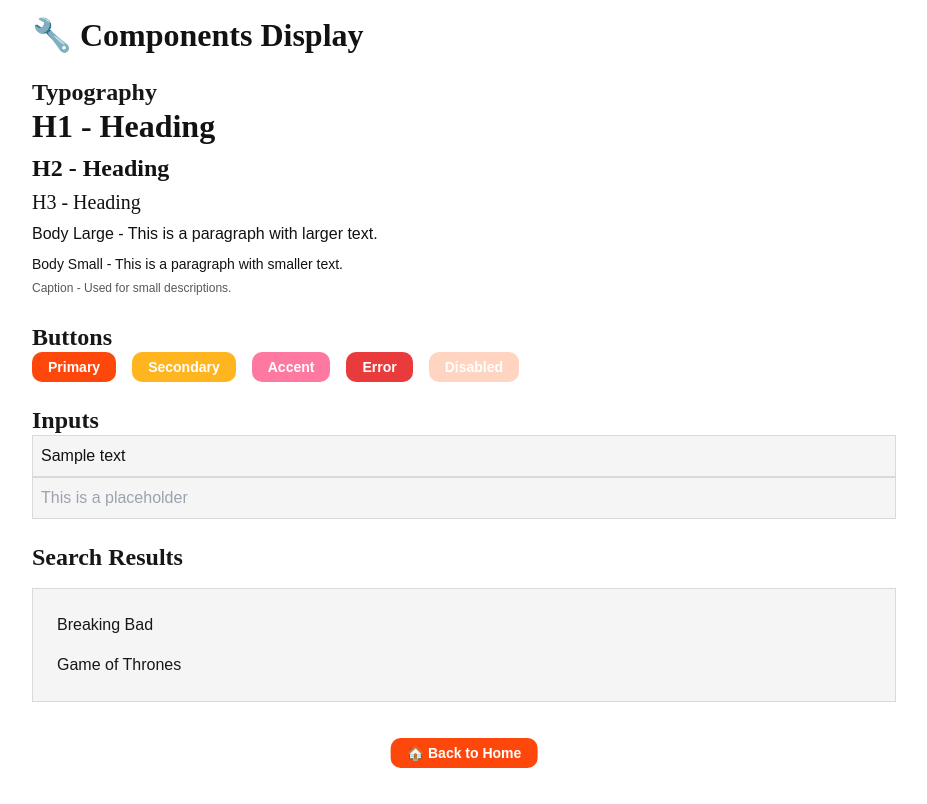
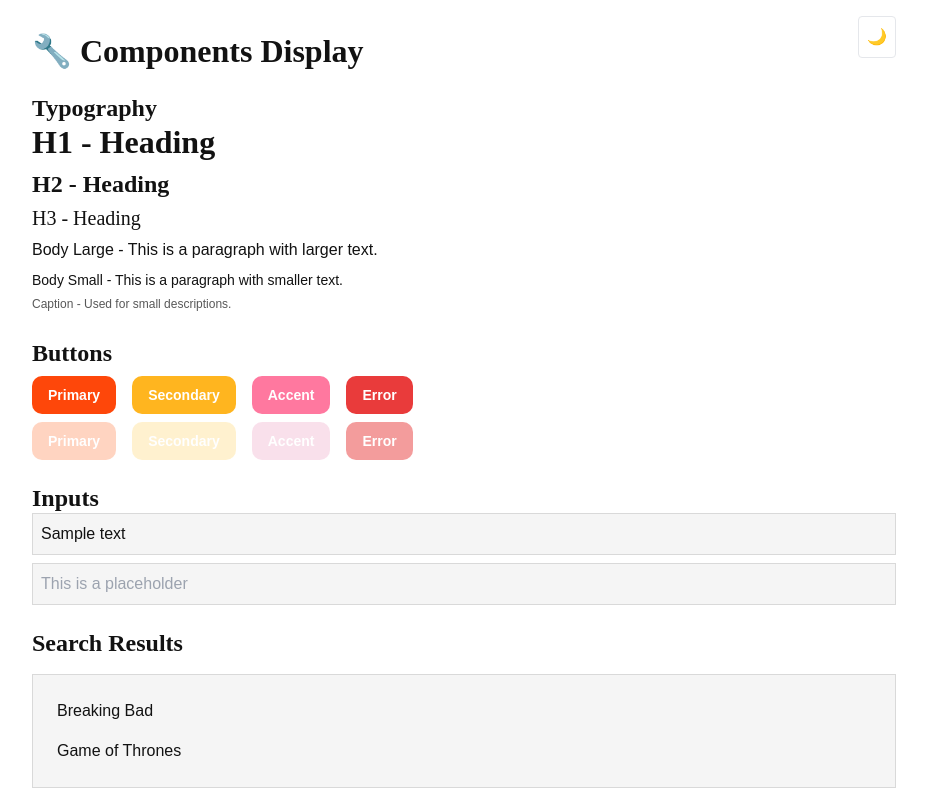
Before and after one commit to claireszt/tv-tracker, a Next.js app: page /components-display in a window 1280 px wide. Shown: the whole page, without its empty margins (176-1103 px from the left). Built offline with nearby package versions, Linux system fonts and the light colour scheme.

Commit message:
feature(ui): add dark mode toggle with local storage persistence on components page

```diff
--- a/src/app/components-display/page.tsx
+++ b/src/app/components-display/page.tsx
@@ -3,39 +3,60 @@
 import Button from "@/components/Button";
 import Input from "@/components/Input";
 import SearchResults from "@/components/SearchResults";
-import Link from "next/link";
-import { useState } from "react";
+import { useEffect, useState } from "react";
 
 export default function ComponentsDisplay() {
   const [inputValue, setInputValue] = useState("Sample text");
+  const [isDarkMode, setIsDarkMode] = useState(false);
+
+  useEffect(() => {
+    // Check user preference from local storage
+    const storedTheme = localStorage.getItem("theme");
+    if (storedTheme === "dark") {
+      setIsDarkMode(true);
+      document.documentElement.classList.add("dark");
+    }
+  }, []);
+
+  const toggleTheme = () => {
+    setIsDarkMode((prev) => !prev);
+    if (!isDarkMode) {
+      document.documentElement.classList.add("dark");
+      localStorage.setItem("theme", "dark");
+    } else {
+      document.documentElement.classList.remove("dark");
+      localStorage.setItem("theme", "light");
+    }
+  };
 
   return (
+    <div className="min-h-screen bg-light-background dark:bg-dark-background text-light-text dark:text-dark-text">
       <div className="max-w-4xl mx-auto p-m space-y-m relative">
-      <h1 className="text-h1 mobile:text-h1-mobile font-heading text-light-text">
-        🔧 Components Display
-      </h1>
+        {/* Theme Toggle Button */}
+        <button
+          onClick={toggleTheme}
+          className="absolute top-4 right-4 p-2 border rounded bg-light-background dark:bg-dark-background text-light-text dark:text-dark-text"
+        >
+          {isDarkMode ? "☀️" : "🌙"}
+        </button>
+
+        <h1 className="text-h1 mobile:text-h1-mobile font-heading">🔧 Components Display</h1>
 
         {/* Typography Display */}
         <section>
           <h2 className="text-h2 mobile:text-h2-mobile font-heading mt-l">Typography</h2>
 
           <div className="space-y-s">
-          <h1 className="text-h1 mobile:text-h1-mobile font-heading text-light-text">
-            H1 - Heading
-          </h1>
-          <h2 className="text-h2 mobile:text-h2-mobile font-heading text-light-text">
-            H2 - Heading
-          </h2>
-          <h3 className="text-h3 mobile:text-h3-mobile font-heading text-light-text">
-            H3 - Heading
-          </h3>
-          <p className="text-body-lg mobile:text-body-lg-mobile font-body text-light-text">
+            <h1 className="text-h1 mobile:text-h1-mobile font-heading">H1 - Heading</h1>
+            <h2 className="text-h2 mobile:text-h2-mobile font-heading">H2 - Heading</h2>
+            <h3 className="text-h3 mobile:text-h3-mobile font-heading">H3 - Heading</h3>
+            <p className="text-body-lg mobile:text-body-lg-mobile font-body">
               Body Large - This is a paragraph with larger text.
             </p>
-          <p className="text-body-sm mobile:text-body-sm-mobile font-body text-light-text">
+            <p className="text-body-sm mobile:text-body-sm-mobile font-body">
               Body Small - This is a paragraph with smaller text.
             </p>
-          <span className="text-caption mobile:text-caption-mobile font-body text-light-text opacity-70">
+            <span className="text-caption mobile:text-caption-mobile font-body opacity-70">
               Caption - Used for small descriptions.
             </span>
           </div>
@@ -44,13 +65,24 @@ export default function ComponentsDisplay() {
         {/* Buttons */}
         <section>
           <h2 className="text-h2 mobile:text-h2-mobile font-heading mt-l">Buttons</h2>
-        <div className="flex flex-wrap gap-m">
+          <div className="flex flex-wrap gap-m my-2">
             <Button variant="primary">Primary</Button>
             <Button variant="secondary">Secondary</Button>
             <Button variant="accent">Accent</Button>
             <Button variant="error">Error</Button>
+          </div>
+          <div className="flex flex-wrap gap-m">
             <Button variant="primary" disabled>
-            Disabled
+              Primary
+            </Button>
+            <Button variant="secondary" disabled>
+              Secondary
+            </Button>
+            <Button variant="accent" disabled>
+              Accent
+            </Button>
+            <Button variant="error" disabled>
+              Error
             </Button>
           </div>
         </section>
@@ -58,12 +90,14 @@ export default function ComponentsDisplay() {
         {/* Input Fields */}
         <section>
           <h2 className="text-h2 mobile:text-h2-mobile font-heading mt-l">Inputs</h2>
+          <div className="space-y-s">
             <Input
               value={inputValue}
               onChange={(e) => setInputValue(e.target.value)}
               placeholder="Type here..."
             />
             <Input defaultValue="" placeholder="This is a placeholder" />
+          </div>
         </section>
 
         {/* Search Results Preview */}
@@ -76,12 +110,6 @@ export default function ComponentsDisplay() {
             ]}
           />
         </section>
-
-      {/* Button at Bottom Center */}
-      <div className="fixed bottom-8 left-1/2 transform -translate-x-1/2">
-        <Link href="/">
-          <Button variant="primary">🏠 Back to Home</Button>
-        </Link>
       </div>
     </div>
   );
--- a/src/app/components/Button.tsx
+++ b/src/app/components/Button.tsx
@@ -13,7 +13,7 @@ const Button: React.FC<ButtonProps> = ({
   ...props
 }) => {
   const baseStyles =
-    "px-m py-s rounded-sm text-button mobile:text-button-mobile font-body transition-all";
+    "px-m py-sm rounded-sm text-button mobile:text-button-mobile font-body transition-all";
 
   const variants = {
     primary:
--- a/src/app/components/Input.tsx
+++ b/src/app/components/Input.tsx
@@ -19,7 +19,7 @@ const Input: React.FC<InputProps> = ({
       <input
         {...(value !== undefined ? { value } : { defaultValue })}
         placeholder={placeholder}
-        className={`w-full p-s border border-light-border rounded-1 bg-light-surface text-light-text text-body-lg mobile:text-body-lg-mobile font-body placeholder:text-gray-400 ${className}`}
+        className={`w-full p-s border border-light-border dark:border-dark-border rounded-1 bg-light-surface dark:bg-dark-surface text-light-text dark:text-dark-text text-body-lg mobile:text-body-lg-mobile font-body placeholder:text-gray-400 dark:placeholder:text-gray-600 ${className}`}
         {...props}
       />
       {value && onClear && (
--- a/src/app/components/SearchResults.tsx
+++ b/src/app/components/SearchResults.tsx
@@ -12,18 +12,18 @@ const SearchResults: React.FC<SearchResultsProps> = ({ results }) => {
 
   if (results.length === 0) {
     return (
-      <p className="mt-4 text-body-lg mobile:text-body-lg-mobile text-light-text opacity-70">
+      <p className="mt-4 text-body-lg mobile:text-body-lg-mobile text-light-text dark:text-dark-text opacity-70">
         No results found.
       </p>
     );
   }
 
   return (
-    <ul className="mt-4 border border-light-border rounded-1 p-m bg-light-surface">
+    <ul className="mt-4 border border-light-border dark:border-dark-border rounded-1 p-m bg-light-surface dark:bg-dark-surface">
       {results.map((show) => (
         <li
           key={show.id}
-          className="p-s hover:bg-light-border cursor-pointer transition-all rounded-1 text-body-lg mobile:text-body-lg-mobile"
+          className="p-s hover:bg-light-border dark:hover:bg-dark-border cursor-pointer transition-all rounded-1 text-body-lg mobile:text-body-lg-mobile text-light-text dark:text-dark-text"
           onClick={() => router.push(`/show/${show.tvdb_id}`)}
         >
           {show.name}
--- a/tailwind.config.ts
+++ b/tailwind.config.ts
@@ -6,6 +6,7 @@ export default {
     "./src/components/**/*.{js,ts,jsx,tsx,mdx}",
     "./src/app/**/*.{js,ts,jsx,tsx,mdx}",
   ],
+  darkMode: "class",
   theme: {
     extend: {
       colors: {
@@ -82,6 +83,7 @@ export default {
       spacing: {
         xs: "4px",
         s: "8px",
+        sm: "12px",
         m: "16px",
         l: "24px",
         xl: "32px",
```
Also changed, not shown: 2 other files (tests, documents, lock files or other folders). Lines whose indentation alone changed are shown as unchanged.
